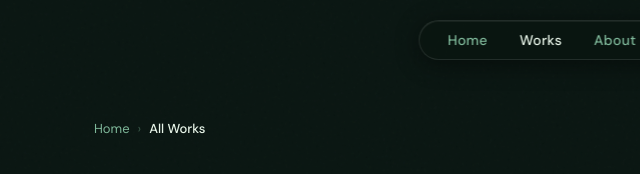
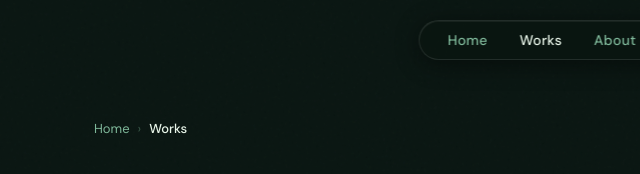
Before and after one commit to kxmrulhasan/creativekamrulupdate, a plain HTML site: page works.html in a window 1280 px wide. Shown: the top 174 px of the page, 20-660 px from the left. Drawn offline with nearby package versions, Linux system fonts and the light colour scheme.

Commit message:
feat: add fun zone button and update breadcrumb text for improved navigation

```diff
--- a/works.html
+++ b/works.html
@@ -1,18 +1,28 @@
 <!DOCTYPE html>
 <html lang="en">
+
 <head>
 <meta charset="UTF-8">
 <meta name="viewport" content="width=device-width, initial-scale=1.0">
+
 <title>Ceative Kamrul</title>
 <meta content="Graphics & Ui Ux Designer" name="description">
 <meta content="creative Kamrul" name="Ui UX Designer Kamrul Hasan">
+
+<!-- Google Fonts -->
 <link rel="preconnect" href="https://fonts.googleapis.com">
 <link href="https://fonts.googleapis.com/css2?family=Playfair+Display:wght@700;900&family=DM+Sans:wght@300;400;500&display=swap" rel="stylesheet">
 <link rel="stylesheet" href="https://fonts.googleapis.com/css2?family=Material+Symbols+Outlined:opsz,wght,FILL,GRAD@20..48,100..700,0..1,-50..200&icon_names=arrow_outward" />
+
+<!--Links-->
 <link rel="stylesheet" href="works.css">
 <link rel="stylesheet" href="style.css">
+
+<!-- Favicons -->
 <link href="./assets/fav-icon/K.png" rel="icon">
 <link href="./assets/fav-icon/K.png" rel="apple-touch-icon">
+
+<!--Start of Tawk.to Script-->
 <script type="text/javascript">
   var Tawk_API=Tawk_API||{}, Tawk_LoadStart=new Date();
   (function(){var s1=document.createElement("script"),s0=document.getElementsByTagName("script")[0];
@@ -102,8 +112,10 @@
 </head>
 <body>
 
+<!-- Fun Zone Button -->
 <a href="fun-zone.html" class="game-btn"><span class="btn-icon">🎮</span></a>
 
+<!-- NAV -->
 <nav>
   <a href="./index.html">Home</a>
   <a href="./works.html" class="active">Works</a>
@@ -117,7 +129,7 @@
   <div class="breadcrumb">
     <a href="./index.html">Home</a>
     <span class="breadcrumb-sep">›</span>
-    <span class="breadcrumb-current">All Works</span>
+    <span class="breadcrumb-current">Works</span>
   </div>
 
   <div class="page-heading">
```
